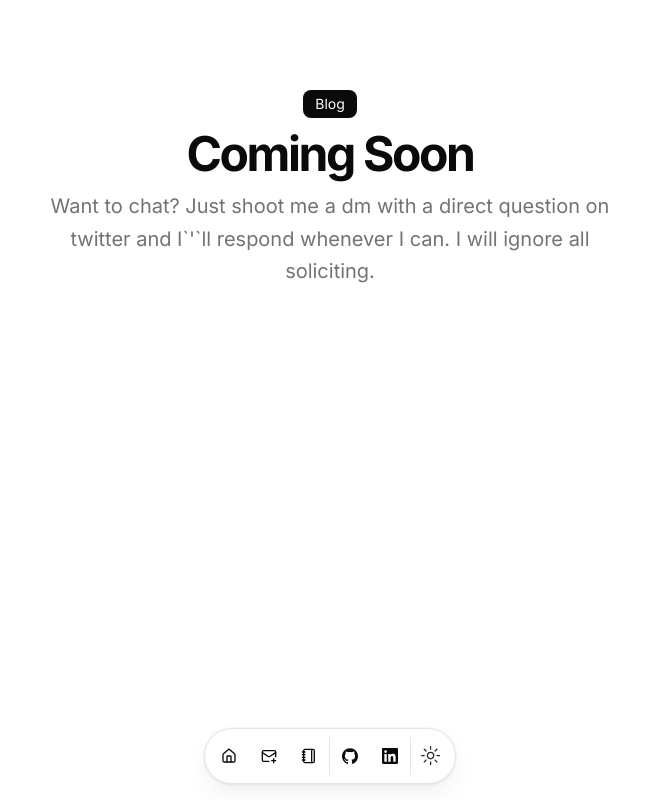
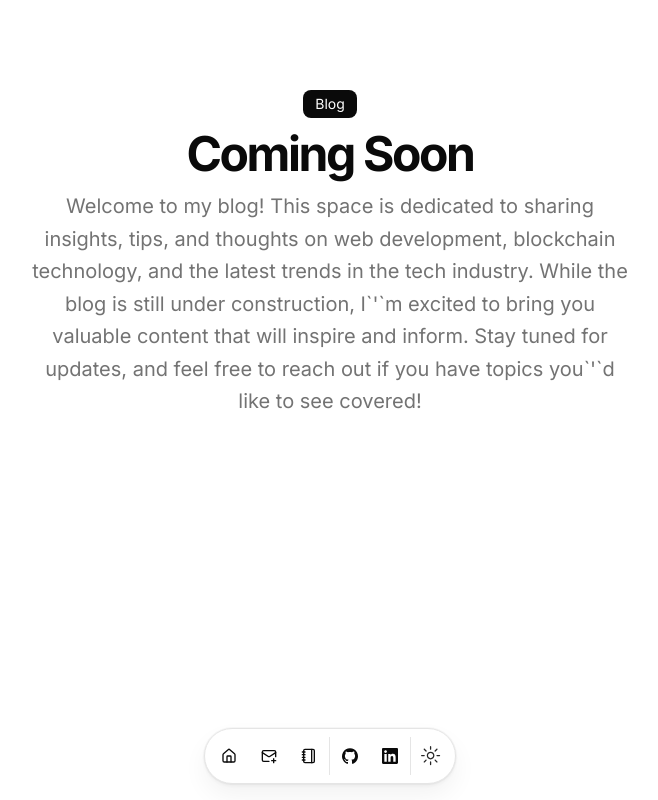
Before and after one commit to Isacco-B/portfolio-2024, a Next.js app: page /blog in a window 1280 px wide. Shown: the whole page, without its empty margins (310-968 px from the left). Built offline with nearby package versions, Linux system fonts and the light colour scheme.

Commit message:
edit blog page descriptions

```diff
--- a/src/app/blog/page.tsx
+++ b/src/app/blog/page.tsx
@@ -12,8 +12,12 @@ export default function BlogPage() {
           Coming Soon
         </h2>
         <p className="mx-auto max-w-[600px] text-muted-foreground md:text-xl/relaxed lg:text-base/relaxed xl:text-xl/relaxed text-center">
-          Want to chat? Just shoot me a dm with a direct question on twitter and
-          I`&apos;`ll respond whenever I can. I will ignore all soliciting.
+          Welcome to my blog! This space is dedicated to sharing insights, tips,
+          and thoughts on web development, blockchain technology, and the latest
+          trends in the tech industry. While the blog is still under
+          construction, I`&apos;`m excited to bring you valuable content that
+          will inspire and inform. Stay tuned for updates, and feel free to
+          reach out if you have topics you`&apos;`d like to see covered!
         </p>
       </div>
     </BlurFade>
```
